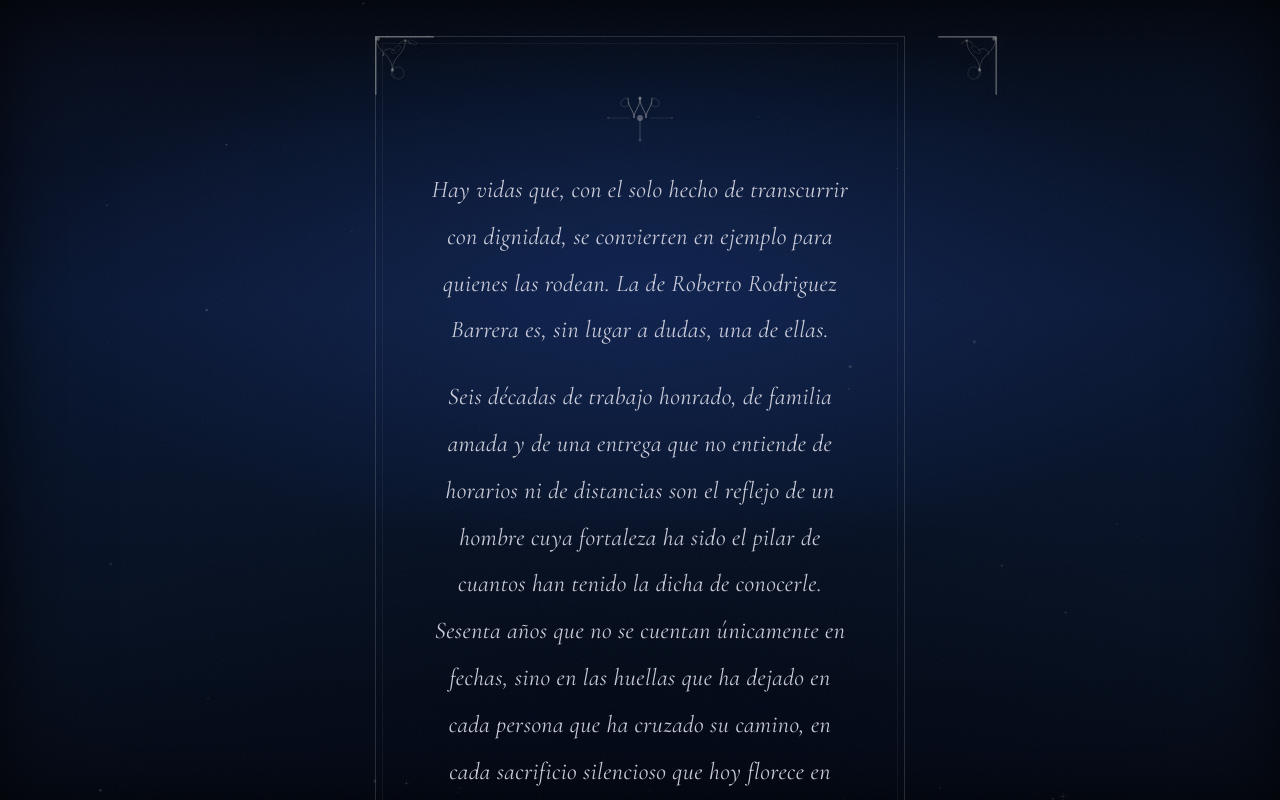
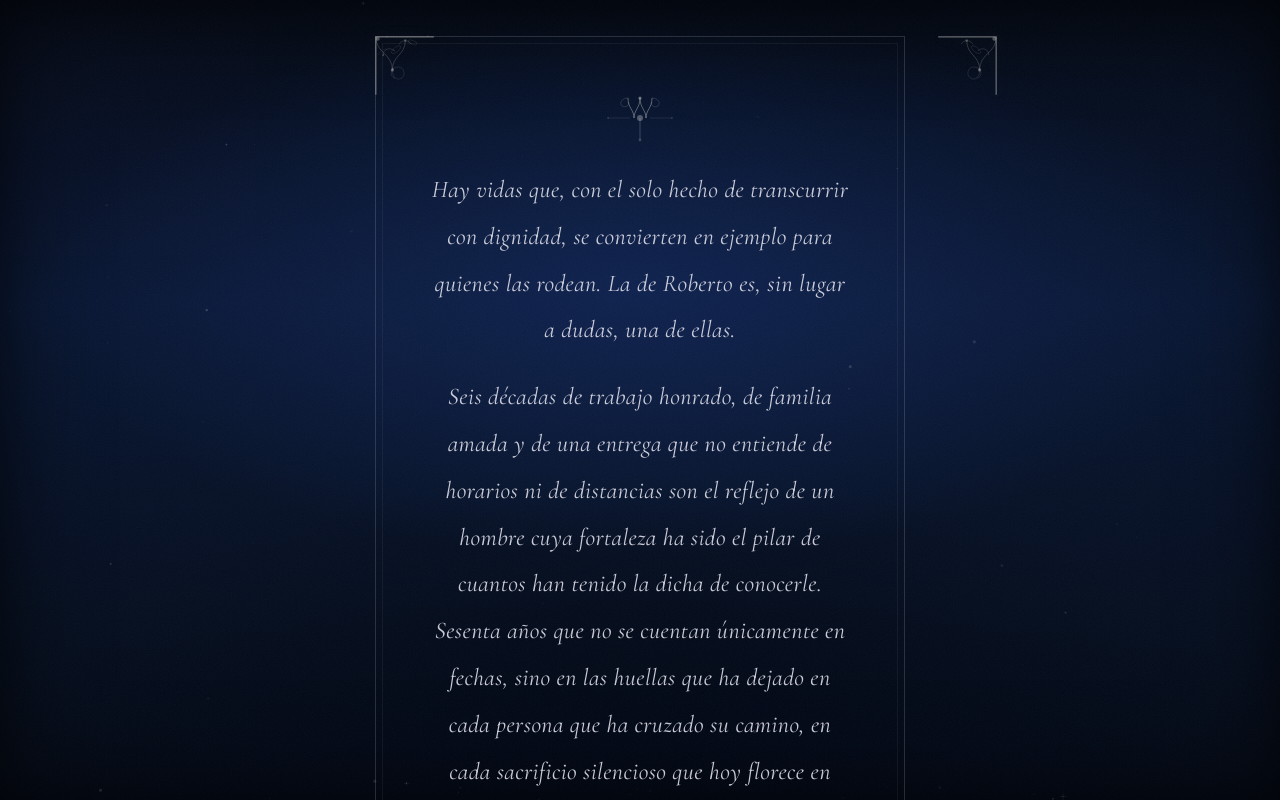
Before and after one commit to nyk0b/Roberto, a plain HTML site: page index.html in a window 1280 px wide. Shown: the top 800 px of the page. Drawn offline with nearby package versions, Linux system fonts and the light colour scheme.

Commit message:
Correct quote attribution in index.html
PAPARAPAPA

```diff
--- a/index.html
+++ b/index.html
@@ -389,7 +389,7 @@ canvas#particles { position:fixed; inset:0; z-index:2; pointer-events:none; }
     <p class="quote-text">
       Hay vidas que, con el solo hecho de transcurrir con dignidad,
       se convierten en ejemplo para quienes las rodean.
-      La de Roberto Rodriguez Barrera es, sin lugar a dudas, una de ellas.
+      La de Roberto es, sin lugar a dudas, una de ellas.
     </p>
     <br>
     <p class="quote-text">
```
